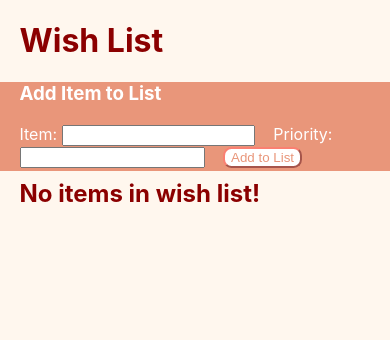
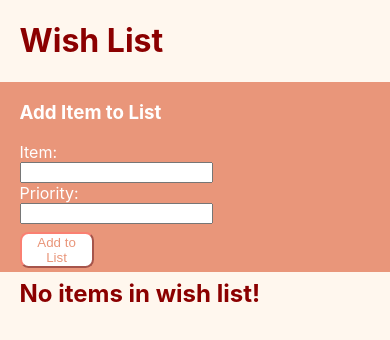
Before and after one commit to komalw2001/WishList, a React (Create React App) app: page / in a window 390 px wide. Shown: the top 340 px of the page. Built offline with nearby package versions, Linux system fonts and the light colour scheme.

Commit message:
made responsive design

```diff
--- a/src/WishList.css
+++ b/src/WishList.css
@@ -35,7 +35,7 @@ body {
     grid-template-columns: 1fr;
     grid-gap: 0.4rem;
     margin: 2%;
-    margin-left: -1%;
+    margin-right: 5%;
 }
 
 .btn {
@@ -64,3 +64,49 @@ body {
     margin-top: 2%;
     color:darkred;
 }
+
+.item {
+    max-width: 80%;
+}
+
+.btnout {
+    margin-right: 1%;
+}
+
+@media only screen and (max-width: 970px) {
+    .txt {
+        max-width: 60%;
+        min-width: 40%;
+    }
+
+    #add {
+        display: grid;
+    }
+
+    input {
+        max-width: 50%;
+    }
+
+    #addbtn{
+        margin-top: 2%;
+        max-width: 20%;
+    }
+
+    .item {
+        max-width: 70%;
+    }
+
+    .btnout {
+        margin-top: 1%;
+        margin-bottom: 1%;
+    }
+
+    .btnin {
+        display: flex;
+        flex-direction: column;
+    }
+
+    #list {
+        margin-left: 0;
+    }
+}
--- a/src/WishList.js
+++ b/src/WishList.js
@@ -155,7 +155,7 @@ export default class WishList extends React.Component{
                     <input type="text" ref={this.item} class="tf"></input>
                     <label class="lbl">Priority: </label>
                     <input type="number" ref={this.priority} class="num"></input>
-                    <button class="btn" onClick={this.addItem}>Add to List</button>
+                    <button class="btn" id="addbtn" onClick={this.addItem}>Add to List</button>
                 </div>
                 {li}
             </div>
```
